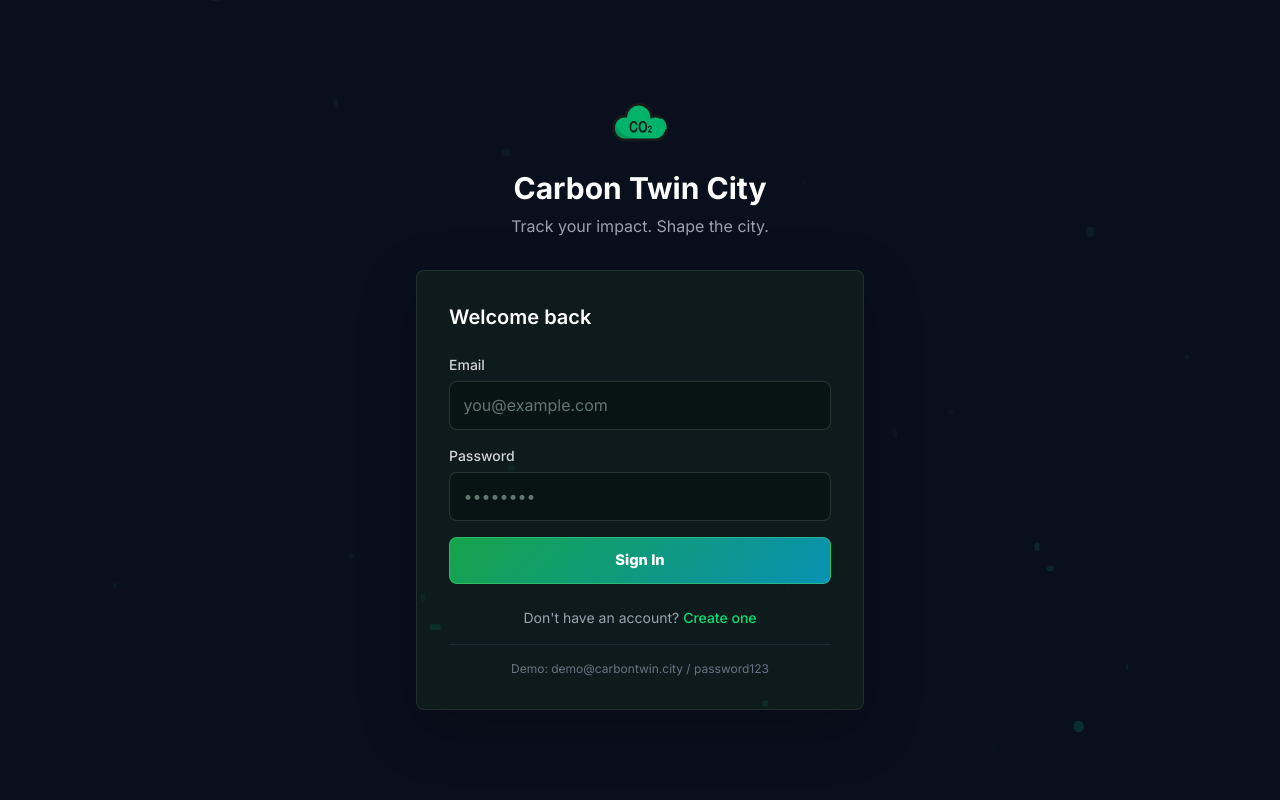
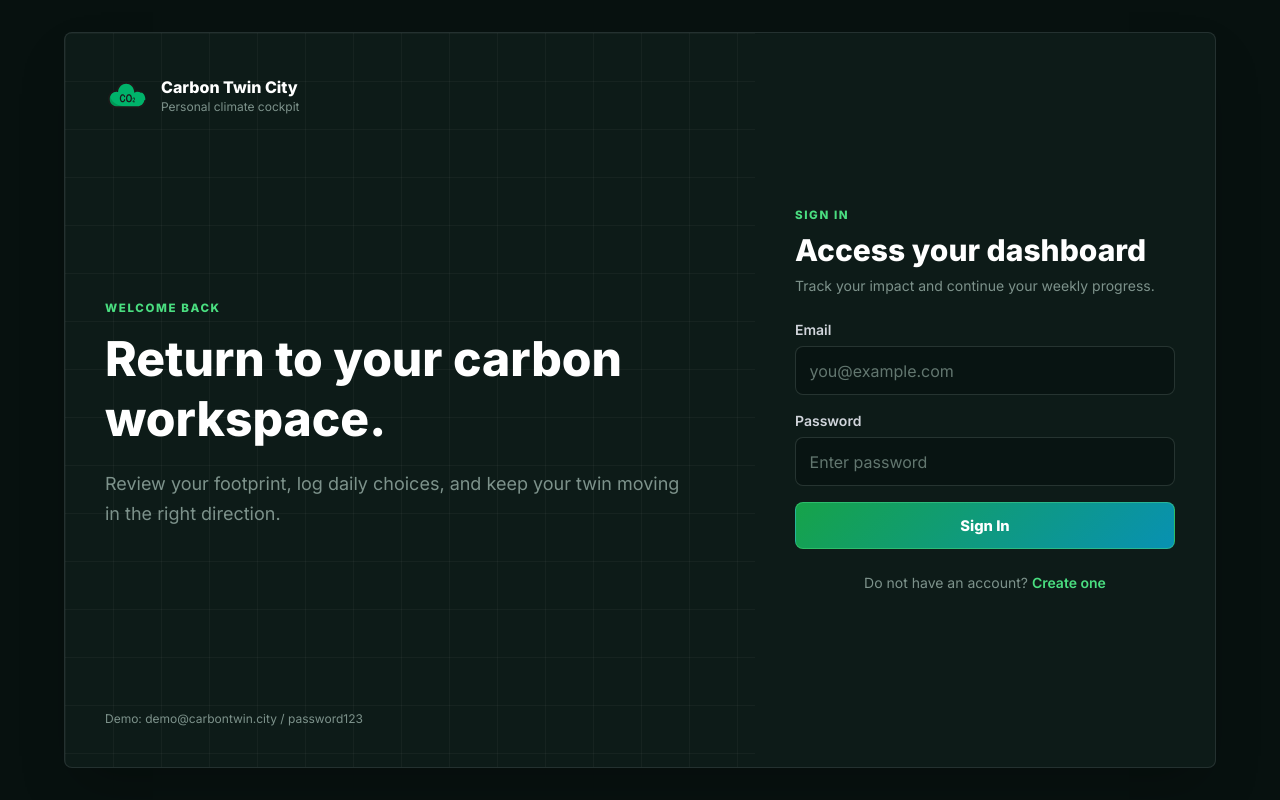
Before and after one commit to KD-2304/CarbonTwin, a React (Vite) app in the folder client/: page /login in a window 1280 px wide. Built offline with nearby package versions, Linux system fonts and the light colour scheme.

Commit message:
feat: update Login, Register, and Reports pages with new layout and styles; enhance user experience and accessibility

```diff
--- a/client/src/pages/Login.jsx
+++ b/client/src/pages/Login.jsx
@@ -31,71 +31,54 @@ export default function Login() {
   };
 
   return (
-    <div className="min-h-screen flex items-center justify-center bg-[#0a0f1e] px-4 relative overflow-hidden">
-      {/* Animated background particles */}
-      <div className="absolute inset-0 overflow-hidden pointer-events-none">
-        {[...Array(20)].map((_, i) => (
-          <motion.div
-            key={i}
-            className="absolute rounded-full"
-            style={{
-              width: Math.random() * 6 + 2,
-              height: Math.random() * 6 + 2,
-              background: `rgba(16, 185, 129, ${Math.random() * 0.3 + 0.05})`,
-              left: `${Math.random() * 100}%`,
-              top: `${Math.random() * 100}%`,
-            }}
-            animate={{
-              y: [0, -30, 0],
-              opacity: [0.2, 0.6, 0.2],
-              scale: [1, 1.5, 1],
-            }}
-            transition={{
-              duration: 3 + Math.random() * 4,
-              repeat: Infinity,
-              delay: Math.random() * 3,
-            }}
-          />
-        ))}
+    <div className="min-h-screen bg-[#07110f] px-4 py-8 text-white">
+      <div className="mx-auto grid min-h-[calc(100vh-4rem)] max-w-6xl grid-cols-1 overflow-hidden rounded-lg border border-white/10 bg-[#10201d]/70 shadow-2xl lg:grid-cols-[1fr_460px]">
+        <section className="hidden bg-grid-overlay p-10 lg:flex lg:flex-col lg:justify-between">
+          <Link to="/" className="flex items-center gap-3">
+            <img src="/logo.svg" alt="Carbon Twin City Logo" className="h-11 w-11" />
+            <div>
+              <p className="font-black">Carbon Twin City</p>
+              <p className="text-xs text-mist-500">Personal climate cockpit</p>
             </div>
+          </Link>
+          <div className="max-w-xl">
+            <p className="eyebrow">Welcome back</p>
+            <h1 className="mt-3 text-5xl font-black leading-tight">Return to your carbon workspace.</h1>
+            <p className="mt-5 text-lg leading-relaxed text-mist-500">
+              Review your footprint, log daily choices, and keep your twin moving in the right direction.
+            </p>
+          </div>
+          <p className="text-xs text-mist-500">Demo: demo@carbontwin.city / password123</p>
+        </section>
 
-      <motion.div
-        initial={{ opacity: 0, y: 30 }}
+        <motion.section
+          initial={{ opacity: 0, y: 18 }}
           animate={{ opacity: 1, y: 0 }}
-        transition={{ duration: 0.6 }}
-        className="w-full max-w-md"
+          transition={{ duration: 0.45 }}
+          className="flex items-center justify-center p-6 sm:p-10"
         >
-        {/* Logo */}
-        <div className="text-center mb-8">
-          <motion.img
-            initial={{ scale: 0.5 }}
-            animate={{ scale: 1 }}
-            transition={{ type: 'spring', stiffness: 200, delay: 0.2 }}
-            src="/logo.svg"
-            alt="Carbon Twin City Logo"
-            className="w-16 h-16 mx-auto mb-4"
-          />
-          <h1 className="text-3xl font-bold text-white mb-2">Carbon Twin City</h1>
-          <p className="text-gray-400">Track your impact. Shape the city.</p>
+          <div className="w-full max-w-sm">
+            <div className="mb-8 lg:hidden">
+              <img src="/logo.svg" alt="Carbon Twin City Logo" className="mb-4 h-12 w-12" />
+              <h1 className="text-2xl font-black">Carbon Twin City</h1>
             </div>
-
-        {/* Login Card */}
-        <div className="glass-card p-8">
-          <h2 className="text-xl font-semibold text-white mb-6">Welcome back</h2>
+            <p className="eyebrow">Sign in</p>
+            <h2 className="mt-2 text-3xl font-black text-white">Access your dashboard</h2>
+            <p className="mt-2 text-sm text-mist-500">Track your impact and continue your weekly progress.</p>
 
             {error && (
               <motion.div
                 initial={{ opacity: 0, height: 0 }}
                 animate={{ opacity: 1, height: 'auto' }}
-              className="mb-4 p-3 rounded-lg bg-red-500/10 border border-red-500/30 text-red-400 text-sm"
+                className="mt-5 rounded-lg border border-rose-400/30 bg-rose-400/10 p-3 text-sm text-rose-400"
               >
                 {error}
               </motion.div>
             )}
 
-          <form onSubmit={handleSubmit} className="space-y-4">
+            <form onSubmit={handleSubmit} className="mt-6 space-y-4">
               <div>
-              <label className="block text-sm font-medium text-gray-300 mb-1.5">Email</label>
+                <label className="mb-1.5 block text-sm font-semibold text-gray-300">Email</label>
                 <input
                   type="email"
                   value={email}
@@ -107,49 +90,34 @@ export default function Login() {
               </div>
 
               <div>
-              <label className="block text-sm font-medium text-gray-300 mb-1.5">Password</label>
+                <label className="mb-1.5 block text-sm font-semibold text-gray-300">Password</label>
                 <input
                   type="password"
                   value={password}
                   onChange={(e) => setPassword(e.target.value)}
                   className="input-field"
-                placeholder="••••••••"
+                  placeholder="Enter password"
                   required
                 />
               </div>
 
-            <button
-              type="submit"
-              disabled={loading}
-              className="w-full btn-primary py-3 text-center disabled:opacity-50 disabled:cursor-not-allowed"
-            >
-              {loading ? (
-                <span className="flex items-center justify-center gap-2">
-                  <span className="w-4 h-4 border-2 border-white/30 border-t-white rounded-full animate-spin" />
-                  Signing in...
-                </span>
-              ) : (
-                'Sign In'
-              )}
+              <button type="submit" disabled={loading} className="btn-primary w-full disabled:opacity-50">
+                {loading ? 'Signing in...' : 'Sign In'}
               </button>
             </form>
 
-          <div className="mt-6 text-center">
-            <p className="text-gray-400 text-sm">
-              Don't have an account?{' '}
-              <Link to="/register" className="text-green-400 hover:text-green-300 font-medium transition-colors">
+            <p className="mt-6 text-center text-sm text-mist-500">
+              Do not have an account?{' '}
+              <Link to="/register" className="font-semibold text-leaf-400 hover:text-leaf-300">
                 Create one
               </Link>
             </p>
-          </div>
-
-          <div className="mt-4 pt-4 border-t border-[#1f2937]">
-            <p className="text-gray-500 text-xs text-center">
+            <p className="mt-4 text-center text-xs text-mist-500 lg:hidden">
               Demo: demo@carbontwin.city / password123
             </p>
           </div>
+        </motion.section>
       </div>
-      </motion.div>
     </div>
   );
 }
--- a/client/src/pages/Register.jsx
+++ b/client/src/pages/Register.jsx
@@ -32,134 +32,92 @@ export default function Register() {
   };
 
   return (
-    <div className="min-h-screen flex items-center justify-center bg-[#0a0f1e] px-4 relative overflow-hidden">
-      {/* Background glow */}
-      <div className="absolute top-1/4 left-1/2 -translate-x-1/2 w-[500px] h-[500px] bg-green-500/5 rounded-full blur-[120px] pointer-events-none" />
+    <div className="min-h-screen bg-[#07110f] px-4 py-8 text-white">
+      <div className="mx-auto grid min-h-[calc(100vh-4rem)] max-w-6xl grid-cols-1 overflow-hidden rounded-lg border border-white/10 bg-[#10201d]/70 shadow-2xl lg:grid-cols-[1fr_500px]">
+        <section className="hidden bg-grid-overlay p-10 lg:flex lg:flex-col lg:justify-between">
+          <Link to="/" className="flex items-center gap-3">
+            <img src="/logo.svg" alt="Carbon Twin City Logo" className="h-11 w-11" />
+            <div>
+              <p className="font-black">Carbon Twin City</p>
+              <p className="text-xs text-mist-500">Personal climate cockpit</p>
+            </div>
+          </Link>
+          <div className="max-w-xl">
+            <p className="eyebrow">Create profile</p>
+            <h1 className="mt-3 text-5xl font-black leading-tight">Build a twin from your real habits.</h1>
+            <p className="mt-5 text-lg leading-relaxed text-mist-500">
+              Start with a short baseline quiz, then use the dashboard to track and improve your footprint over time.
+            </p>
+          </div>
+          <p className="text-xs text-mist-500">Your city and country help personalize the community view.</p>
+        </section>
 
-      <motion.div
-        initial={{ opacity: 0, y: 30 }}
+        <motion.section
+          initial={{ opacity: 0, y: 18 }}
           animate={{ opacity: 1, y: 0 }}
-        transition={{ duration: 0.6 }}
-        className="w-full max-w-md"
+          transition={{ duration: 0.45 }}
+          className="flex items-center justify-center p-6 sm:p-10"
         >
-        <div className="text-center mb-8">
-          <motion.img
-            initial={{ scale: 0.5 }}
-            animate={{ scale: 1 }}
-            transition={{ type: 'spring', stiffness: 200, delay: 0.2 }}
-            src="/logo.svg"
-            alt="Carbon Twin City Logo"
-            className="w-16 h-16 mx-auto mb-4"
-          />
-          <h1 className="text-3xl font-bold text-white mb-2">Join Carbon Twin City</h1>
-          <p className="text-gray-400">Start your sustainability journey today</p>
+          <div className="w-full max-w-md">
+            <div className="mb-8 lg:hidden">
+              <img src="/logo.svg" alt="Carbon Twin City Logo" className="mb-4 h-12 w-12" />
+              <h1 className="text-2xl font-black">Carbon Twin City</h1>
             </div>
-
-        <div className="glass-card p-8">
-          <h2 className="text-xl font-semibold text-white mb-6">Create your account</h2>
+            <p className="eyebrow">Register</p>
+            <h2 className="mt-2 text-3xl font-black text-white">Create your account</h2>
+            <p className="mt-2 text-sm text-mist-500">Set up your profile before calculating your baseline.</p>
 
             {error && (
               <motion.div
                 initial={{ opacity: 0, height: 0 }}
                 animate={{ opacity: 1, height: 'auto' }}
-              className="mb-4 p-3 rounded-lg bg-red-500/10 border border-red-500/30 text-red-400 text-sm"
+                className="mt-5 rounded-lg border border-rose-400/30 bg-rose-400/10 p-3 text-sm text-rose-400"
               >
                 {error}
               </motion.div>
             )}
 
-          <form onSubmit={handleSubmit} className="space-y-4">
+            <form onSubmit={handleSubmit} className="mt-6 space-y-4">
               <div>
-              <label className="block text-sm font-medium text-gray-300 mb-1.5">Name</label>
-              <input
-                type="text"
-                name="name"
-                value={formData.name}
-                onChange={handleChange}
-                className="input-field"
-                placeholder="Your full name"
-                required
-              />
+                <label className="mb-1.5 block text-sm font-semibold text-gray-300">Name</label>
+                <input type="text" name="name" value={formData.name} onChange={handleChange} className="input-field" placeholder="Your full name" required />
               </div>
 
               <div>
-              <label className="block text-sm font-medium text-gray-300 mb-1.5">Email</label>
-              <input
-                type="email"
-                name="email"
-                value={formData.email}
-                onChange={handleChange}
-                className="input-field"
-                placeholder="you@example.com"
-                required
-              />
+                <label className="mb-1.5 block text-sm font-semibold text-gray-300">Email</label>
+                <input type="email" name="email" value={formData.email} onChange={handleChange} className="input-field" placeholder="you@example.com" required />
               </div>
 
               <div>
-              <label className="block text-sm font-medium text-gray-300 mb-1.5">Password</label>
-              <input
-                type="password"
-                name="password"
-                value={formData.password}
-                onChange={handleChange}
-                className="input-field"
-                placeholder="At least 6 characters"
-                minLength={6}
-                required
-              />
+                <label className="mb-1.5 block text-sm font-semibold text-gray-300">Password</label>
+                <input type="password" name="password" value={formData.password} onChange={handleChange} className="input-field" placeholder="At least 6 characters" minLength={6} required />
               </div>
 
-            <div className="grid grid-cols-2 gap-3">
+              <div className="grid grid-cols-1 gap-3 sm:grid-cols-2">
                 <div>
-                <label className="block text-sm font-medium text-gray-300 mb-1.5">City</label>
-                <input
-                  type="text"
-                  name="city"
-                  value={formData.city}
-                  onChange={handleChange}
-                  className="input-field"
-                  placeholder="Your city"
-                />
+                  <label className="mb-1.5 block text-sm font-semibold text-gray-300">City</label>
+                  <input type="text" name="city" value={formData.city} onChange={handleChange} className="input-field" placeholder="Your city" />
                 </div>
                 <div>
-                <label className="block text-sm font-medium text-gray-300 mb-1.5">Country</label>
-                <input
-                  type="text"
-                  name="country"
-                  value={formData.country}
-                  onChange={handleChange}
-                  className="input-field"
-                  placeholder="Your country"
-                />
+                  <label className="mb-1.5 block text-sm font-semibold text-gray-300">Country</label>
+                  <input type="text" name="country" value={formData.country} onChange={handleChange} className="input-field" placeholder="Your country" />
                 </div>
               </div>
 
-            <button
-              type="submit"
-              disabled={loading}
-              className="w-full btn-primary py-3 text-center disabled:opacity-50 disabled:cursor-not-allowed"
-            >
-              {loading ? (
-                <span className="flex items-center justify-center gap-2">
-                  <span className="w-4 h-4 border-2 border-white/30 border-t-white rounded-full animate-spin" />
-                  Creating account...
-                </span>
-              ) : (
-                'Create Account'
-              )}
+              <button type="submit" disabled={loading} className="btn-primary w-full disabled:opacity-50">
+                {loading ? 'Creating account...' : 'Create Account'}
               </button>
             </form>
 
-          <div className="mt-6 text-center">
-            <p className="text-gray-400 text-sm">
+            <p className="mt-6 text-center text-sm text-mist-500">
               Already have an account?{' '}
-              <Link to="/login" className="text-green-400 hover:text-green-300 font-medium transition-colors">
+              <Link to="/login" className="font-semibold text-leaf-400 hover:text-leaf-300">
                 Sign in
               </Link>
             </p>
           </div>
+        </motion.section>
       </div>
-      </motion.div>
     </div>
   );
 }
```
Also changed, not shown: client/src/pages/Reports.jsx (+43 -52 lines). Lines whose indentation alone changed are shown as unchanged.
